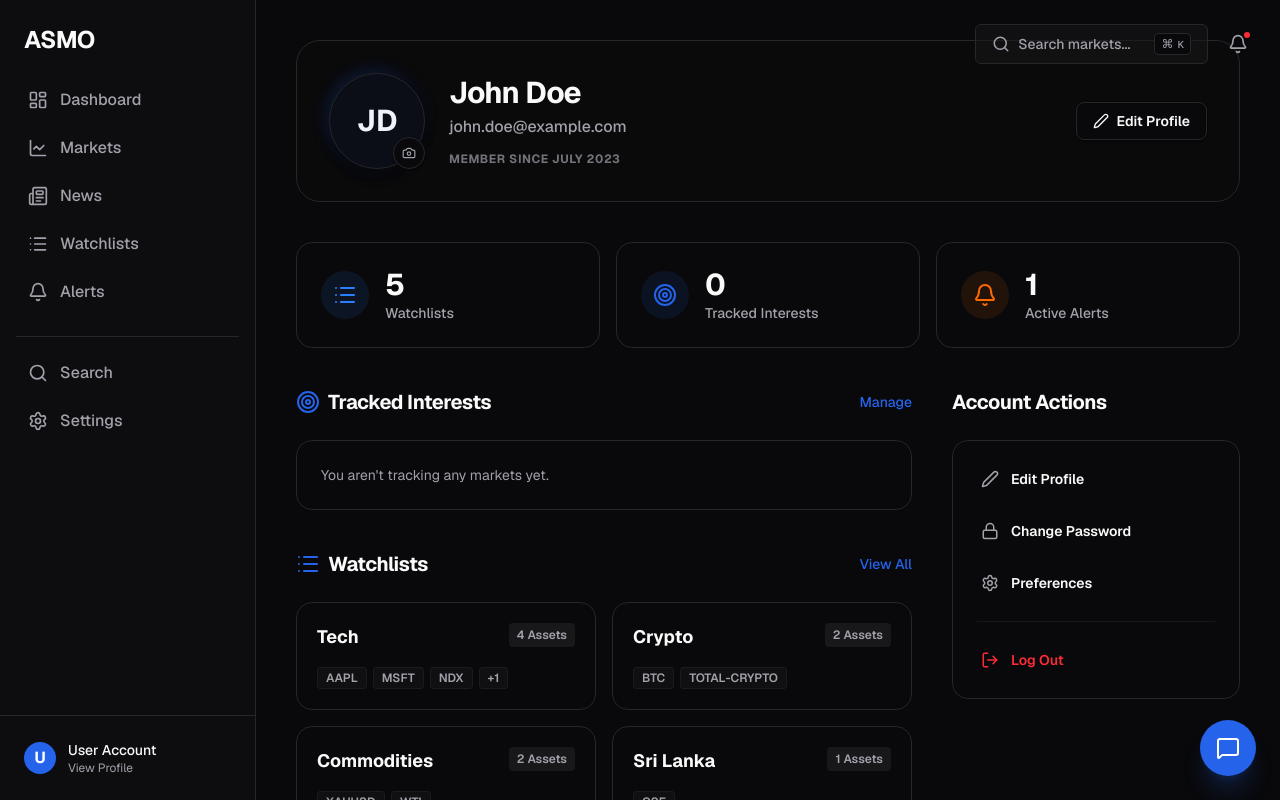
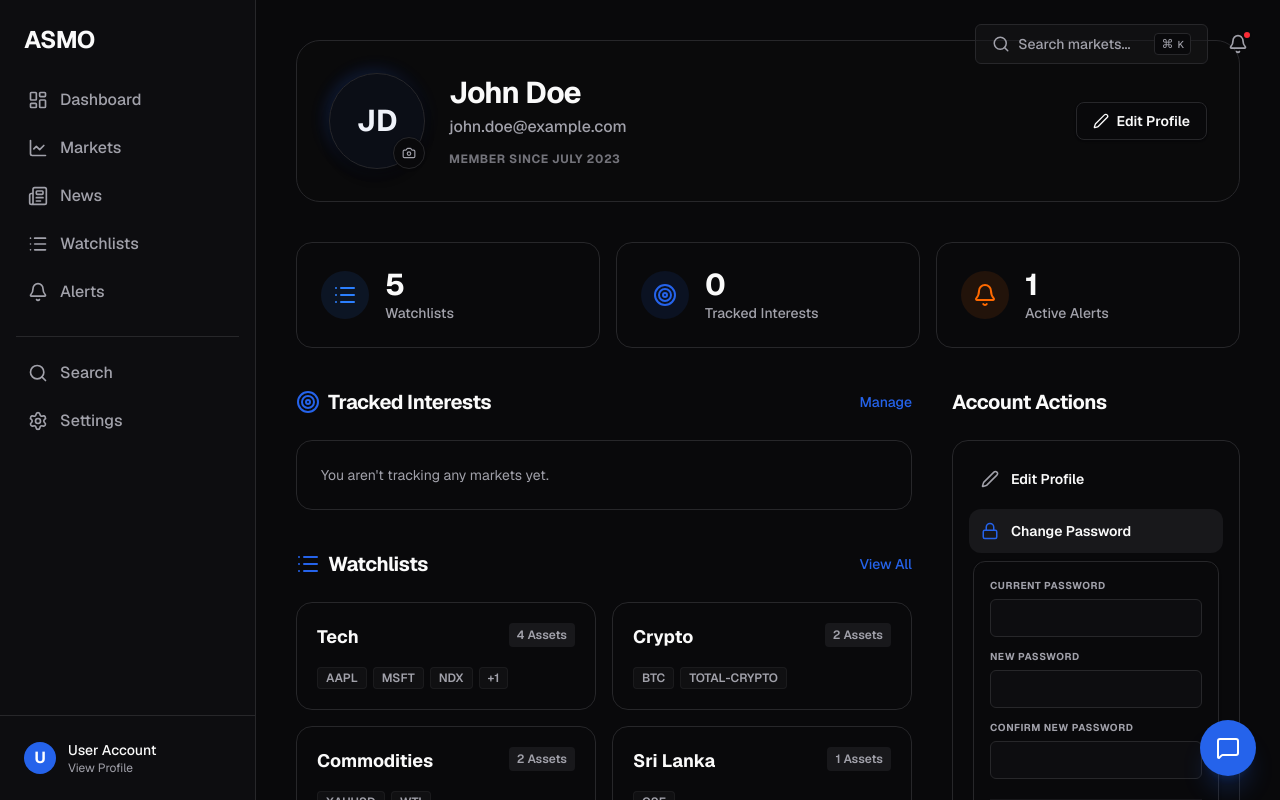
Before and after one commit to VelovsHQ/ASMO, a Next.js app in the folder frontend/: page /profile in a window 1280 px wide. Both pictures are taken after a click on the button "Change Password". Built offline with nearby package versions, Linux system fonts and the light colour scheme.

Commit message:
feat(profile): implement interactive change password UI

```diff
--- a/frontend/src/app/profile/page.tsx
+++ b/frontend/src/app/profile/page.tsx
@@ -18,6 +18,9 @@ export default function ProfilePage() {
   const [isEditing, setIsEditing] = useState(false);
   const [editName, setEditName] = useState("");
   const [editEmail, setEditEmail] = useState("");
+  const [isChangingPassword, setIsChangingPassword] = useState(false);
+  const [passwordForm, setPasswordForm] = useState({ current: "", new: "", confirm: "" });
+  const [passwordSuccess, setPasswordSuccess] = useState(false);
 
   if (!profileLoaded || !interestsLoaded || !watchlistsLoaded || !alertsLoaded) return null;
 
@@ -246,9 +249,71 @@ export default function ProfilePage() {
             <button onClick={handleEditOpen} className="flex items-center gap-3 p-3 text-sm font-semibold text-foreground hover:bg-muted rounded-xl transition-colors text-left w-full">
               <Edit2 size={18} className="text-muted-foreground" /> Edit Profile
             </button>
-            <button className="flex items-center gap-3 p-3 text-sm font-semibold text-foreground hover:bg-muted rounded-xl transition-colors text-left w-full">
-              <Lock size={18} className="text-muted-foreground" /> Change Password
-            </button>
+            <div className="flex flex-col">
+              <button
+                onClick={() => setIsChangingPassword(!isChangingPassword)}
+                className={`flex items-center gap-3 p-3 text-sm font-semibold hover:bg-muted rounded-xl transition-colors text-left w-full ${isChangingPassword ? "bg-muted text-foreground" : "text-foreground"}`}
+              >
+                <Lock size={18} className={isChangingPassword ? "text-accent" : "text-muted-foreground"} /> Change Password
+              </button>
+              <AnimatePresence>
+                {isChangingPassword && (
+                  <motion.div
+                    initial={{ opacity: 0, height: 0 }}
+                    animate={{ opacity: 1, height: "auto" }}
+                    exit={{ opacity: 0, height: 0 }}
+                    className="overflow-hidden"
+                  >
+                    <div className="flex flex-col gap-3 p-4 mt-2 bg-background border border-border rounded-xl shadow-sm mx-1 mb-1">
+                      {passwordSuccess ? (
+                        <motion.div initial={{ opacity: 0, scale: 0.9 }} animate={{ opacity: 1, scale: 1 }} className="flex flex-col items-center justify-center gap-3 py-6">
+                          <div className="w-12 h-12 rounded-full bg-green-500/10 flex items-center justify-center text-green-500">
+                            <Check size={24} />
+                          </div>
+                          <span className="text-sm font-bold text-foreground">Password Updated</span>
+                        </motion.div>
+                      ) : (
+                        <div className="flex flex-col gap-3">
+                          <div className="flex flex-col gap-1.5">
+                            <label className="text-[10px] font-bold uppercase tracking-wider text-muted-foreground">Current Password</label>
+                            <input type="password" value={passwordForm.current} onChange={e => setPasswordForm({...passwordForm, current: e.target.value})} className="bg-muted/30 border border-border rounded-md px-3 py-2 text-sm focus:outline-none focus:ring-1 focus:ring-accent/50 focus:border-accent transition-all" />
+                          </div>
+                          <div className="flex flex-col gap-1.5">
+                            <label className="text-[10px] font-bold uppercase tracking-wider text-muted-foreground">New Password</label>
+                            <input type="password" value={passwordForm.new} onChange={e => setPasswordForm({...passwordForm, new: e.target.value})} className="bg-muted/30 border border-border rounded-md px-3 py-2 text-sm focus:outline-none focus:ring-1 focus:ring-accent/50 focus:border-accent transition-all" />
+                          </div>
+                          <div className="flex flex-col gap-1.5">
+                            <label className="text-[10px] font-bold uppercase tracking-wider text-muted-foreground">Confirm New Password</label>
+                            <input type="password" value={passwordForm.confirm} onChange={e => setPasswordForm({...passwordForm, confirm: e.target.value})} className="bg-muted/30 border border-border rounded-md px-3 py-2 text-sm focus:outline-none focus:ring-1 focus:ring-accent/50 focus:border-accent transition-all" />
+                          </div>
+                          <div className="flex gap-2 mt-2 pt-3 border-t border-border/50">
+                            <button
+                              onClick={() => {
+                                if (passwordForm.new && passwordForm.new === passwordForm.confirm) {
+                                  setPasswordSuccess(true);
+                                  setTimeout(() => {
+                                    setIsChangingPassword(false);
+                                    setPasswordSuccess(false);
+                                    setPasswordForm({ current: "", new: "", confirm: "" });
+                                  }, 2000);
+                                }
+                              }}
+                              disabled={!passwordForm.new || passwordForm.new !== passwordForm.confirm}
+                              className="bg-accent text-accent-foreground px-3 py-2 rounded-md text-xs font-bold hover:bg-accent/90 transition-colors flex-1 disabled:opacity-50 disabled:cursor-not-allowed"
+                            >
+                              Update Password
+                            </button>
+                            <button onClick={() => setIsChangingPassword(false)} className="bg-transparent border border-border text-foreground px-3 py-2 rounded-md text-xs font-semibold hover:bg-muted transition-colors flex-1">
+                              Cancel
+                            </button>
+                          </div>
+                        </div>
+                      )}
+                    </div>
+                  </motion.div>
+                )}
+              </AnimatePresence>
+            </div>
             <Link href="/settings" className="flex items-center gap-3 p-3 text-sm font-semibold text-foreground hover:bg-muted rounded-xl transition-colors w-full">
               <Settings size={18} className="text-muted-foreground" /> Preferences
             </Link>
```
